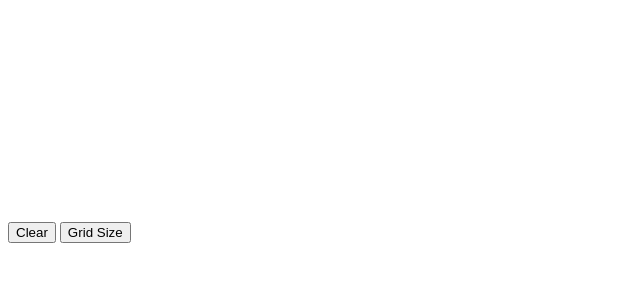
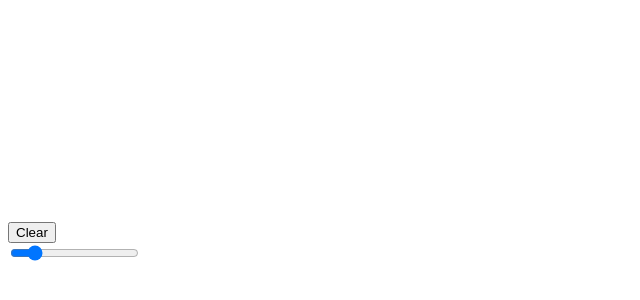
Before and after one commit to bertcherry/sketchgrid, a plain HTML site: page index.html in a window 1280 px wide. Shown: the part 386-686 px from the top of the page, without its empty margins (0-640 px from the left). Drawn offline with Linux system fonts and the light colour scheme.

Commit message:
add grid size change on slider

```diff
--- a/index.html
+++ b/index.html
@@ -11,7 +11,9 @@
     <div class="sketch-container"></div>
     <div class="button-container">
         <button id="clear">Clear</button>
-        <button id="grid-size">Grid Size</button>
+        <div class="slider-container">
+            <input type="range" min="1" max="100" value="16" class="slider" id="grid-size">
+        </div>
     </div>
 </body>
 <script src="scripts.js"></script>
--- a/scripts.js
+++ b/scripts.js
@@ -30,12 +30,14 @@ const buttonClear = document.querySelector("#clear");
 buttonClear.addEventListener("click", clearSketch);
 
 //Grid size button creates a prompt that regenerates grid with new size
+let slider = document.getElementById("grid-size");
+slider.oninput = changeGrid();
 function changeGrid() {
     const sketchRows = document.querySelectorAll(".sketch-row");
     sketchRows.forEach((sketchRow) => {
         sketchContainer.removeChild(sketchRow);
     });
-    width = prompt("How many boxes of definition? (max 100)", "");
+    width = slider.value;
     createGrid();
 }
 
```
